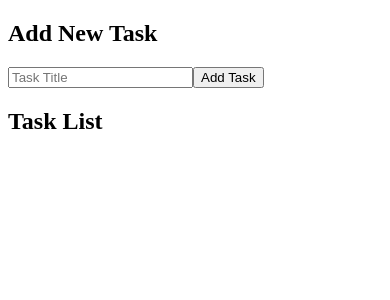
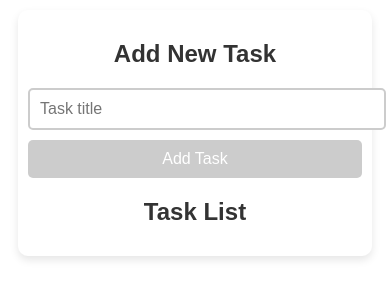
Before and after one commit to mohammed28s/task-manager, an Angular app: page / in a window 390 px wide. Shown: the top 300 px of the page. Built offline with nearby package versions, Linux system fonts and the light colour scheme.

Commit message:
:The validation has been added

```diff
--- a/src/app/add-task-component/add-task-component.css
+++ b/src/app/add-task-component/add-task-component.css
@@ -0,0 +1,74 @@
+h2 {
+  font-family: Arial, sans-serif;
+  color: #333;
+  text-align: center;
+  margin-bottom: 20px;
+}
+
+input {
+  padding: 10px;
+  width: 300px;
+  border: 2px solid #ccc;
+  border-radius: 5px;
+  font-size: 16px;
+  outline: none;
+  transition: border-color 0.3s ease;
+}
+
+input:focus {
+  border-color: #007bff;
+}
+
+input.ng-invalid.ng-touched {
+  border-color: #dc3545;
+}
+
+button {
+  padding: 10px 20px;
+  margin-left: 10px;
+  background-color: #007bff;
+  color: white;
+  border: none;
+  border-radius: 5px;
+  font-size: 16px;
+  cursor: pointer;
+  transition: background-color 0.3s ease;
+}
+
+button:hover {
+  background-color: #0056b3;
+}
+
+button:disabled {
+  background-color: #cccccc;
+  cursor: not-allowed;
+}
+
+.add-task-container {
+  display: flex;
+  justify-content: center;
+  align-items: center;
+  gap: 10px;
+  margin-bottom: 10px;
+}
+
+.error {
+  color: #dc3545;
+  font-size: 14px;
+  margin-top: 10px;
+  text-align: center;
+}
+
+@media (max-width: 400px) {
+  input {
+    width: 100%;
+    margin-bottom: 10px;
+  }
+  button {
+    width: 100%;
+    margin-left: 0;
+  }
+  .add-task-container {
+    flex-direction: column;
+  }
+}
--- a/src/app/add-task-component/add-task-component.html
+++ b/src/app/add-task-component/add-task-component.html
@@ -1,3 +1,11 @@
 <h2>Add New Task</h2>
-<input [(ngModel)] = "newTaskTitle" placeholder="Task Title">
-<button (click)="addTask()">Add Task</button>
+<div class="add-task-container">
+  <form [formGroup]="taskForm" (ngSubmit)="addTask()">
+    <input formControlName="title" placeholder="Task title">
+    <button type="submit" [disabled]="taskForm.invalid">Add Task</button>
+  </form>
+  <div class="error" *ngIf="title?.touched && title?.errors">
+    <span *ngIf="title?.errors?.['required']">Task title is required.</span>
+    <span *ngIf="title?.errors?.['specialCharacters']"> Special characters are not allowed.</span>
+  </div>
+</div>
--- a/src/app/add-task-component/add-task-component.ts
+++ b/src/app/add-task-component/add-task-component.ts
@@ -1,22 +1,45 @@
-import { Component } from '@angular/core';
+import { Component, OnInit } from '@angular/core';
 import { TaskService } from '../tasks.service';
-import { FormsModule } from '@angular/forms'; // Import FormsModule for ngModel
+import { FormsModule, ReactiveFormsModule, FormGroup, Validators, FormBuilder, AbstractControl } from '@angular/forms';
+import { CommonModule } from '@angular/common';
+
 @Component({
+  standalone: true,
   selector: 'app-add-task-component',
-  imports: [FormsModule],
   templateUrl: './add-task-component.html',
-  styleUrl: './add-task-component.css'
+  styleUrls: ['./add-task-component.css'],
+  // ✅ Add ReactiveFormsModule
+  imports: [FormsModule, ReactiveFormsModule, CommonModule]
 })
-export class AddTaskComponent {
-  newTaskTitle: string = ''; // this is for stroing new task title from user
+export class AddTaskComponent implements OnInit {
 
-  constructor(private taskService: TaskService) {}
+  newTaskTitle: string = '';
+  taskForm: FormGroup;
+
+  constructor(private taskService: TaskService, private fb: FormBuilder) {
+    this.taskForm = this.fb.group({
+      title: ['', [Validators.required, this.noSpecialCharactersValidator()]]
+    });
+  }
+
+  ngOnInit(): void {}
+
+  noSpecialCharactersValidator() {
+    return (control: AbstractControl) => {
+      const regex = /^[a-zA-Z0-9\s]*$/;
+      return regex.test(control.value) ? null : { specialCharacters: true };
+    };
+  }
 
   addTask(): void {
-    if (this.newTaskTitle.trim()) {
-      this.taskService.addTask(this.newTaskTitle);
-      this.newTaskTitle = '';
+    if (this.taskForm.valid) {
+      const title = this.taskForm.get('title')?.value;
+      this.taskService.addTask(title);
+      this.taskForm.reset();
     }
   }
 
+  get title() {
+    return this.taskForm.get('title');
+  }
 }
--- a/src/app/app.css
+++ b/src/app/app.css
@@ -0,0 +1,16 @@
+:host {
+    display: block;
+    max-width: 800px;
+    margin: 20px auto;
+    padding: 20px;
+    background-color: #fff;
+    border-radius: 10px;
+    box-shadow: 0 4px 8px rgba(0, 0, 0, 0.1);
+  }
+
+  @media (max-width: 800px) {
+    :host {
+      margin: 10px;
+      padding: 10px;
+    }
+  }
--- a/src/app/app.ts
+++ b/src/app/app.ts
@@ -2,12 +2,11 @@ import { Component, signal } from '@angular/core';
 import { RouterOutlet } from '@angular/router';
 import { AddTaskComponent } from "./add-task-component/add-task-component";
 import { TaskListComponent } from "./task-list-component/task-list-component";
-import { FormsModule } from '@angular/forms';
-
+import { FormsModule, ReactiveFormsModule } from '@angular/forms';
 
 @Component({
   selector: 'app-root',
-  imports: [RouterOutlet, AddTaskComponent, TaskListComponent, FormsModule],
+  imports: [RouterOutlet, AddTaskComponent, TaskListComponent, FormsModule, ReactiveFormsModule],
   standalone: true,
   templateUrl: './app.html',
   styleUrl: './app.css',
--- a/src/app/task-list-component/task-list-component.css
+++ b/src/app/task-list-component/task-list-component.css
@@ -0,0 +1,51 @@
+h2 {
+    font-family: Arial, sans-serif;
+    color: #333;
+    text-align: center;
+    margin-bottom: 20px;
+  }
+
+  ul {
+    list-style: none;
+    padding: 0;
+    max-width: 600px;
+    margin: 0 auto;
+  }
+
+  li {
+    display: flex;
+    justify-content: space-between;
+    align-items: center;
+    padding: 10px;
+    margin-bottom: 10px;
+    background-color: #f9f9f9;
+    border-radius: 5px;
+    box-shadow: 0 2px 4px rgba(0, 0, 0, 0.1);
+    transition: transform 0.2s ease;
+  }
+
+  li:hover {
+    transform: translateY(-2px);
+  }
+
+  button {
+    padding: 8px 16px;
+    background-color: #dc3545;
+    color: white;
+    border: none;
+    border-radius: 5px;
+    font-size: 14px;
+    cursor: pointer;
+    transition: background-color 0.3s ease;
+  }
+
+  button:hover {
+    background-color: #c82333;
+  }
+
+  @media (max-width: 600px) {
+    ul {
+      max-width: 100%;
+      padding: 0 10px;
+    }
+  }
```
